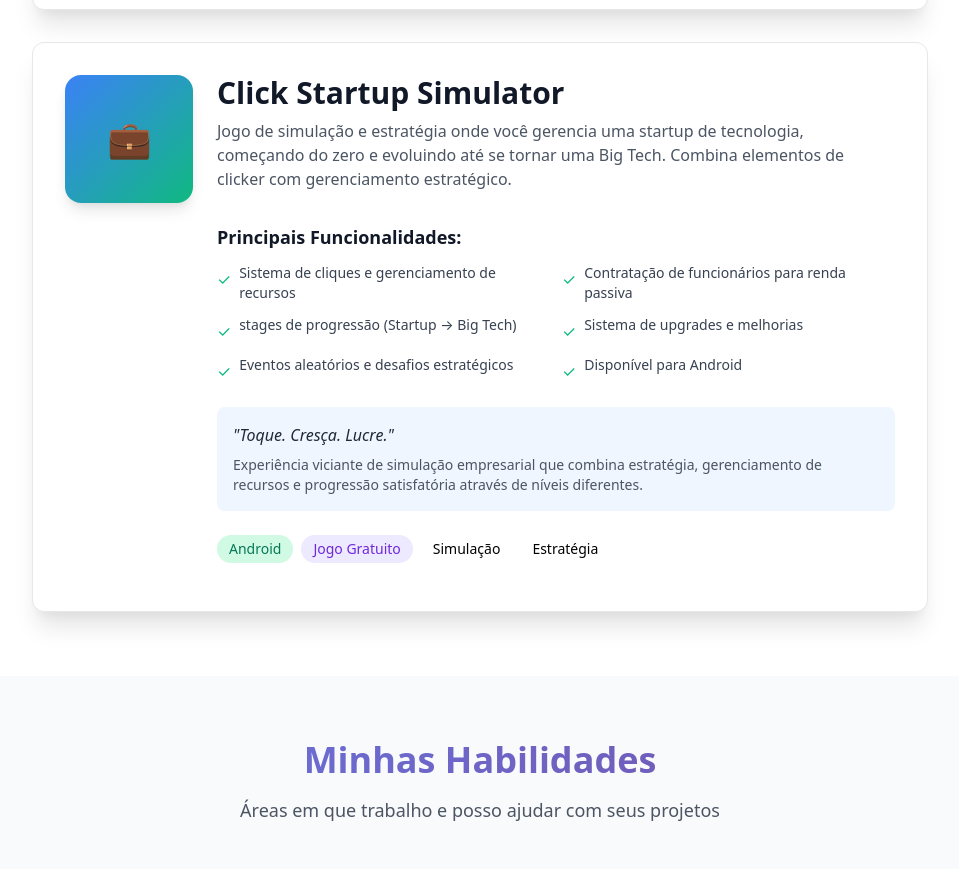
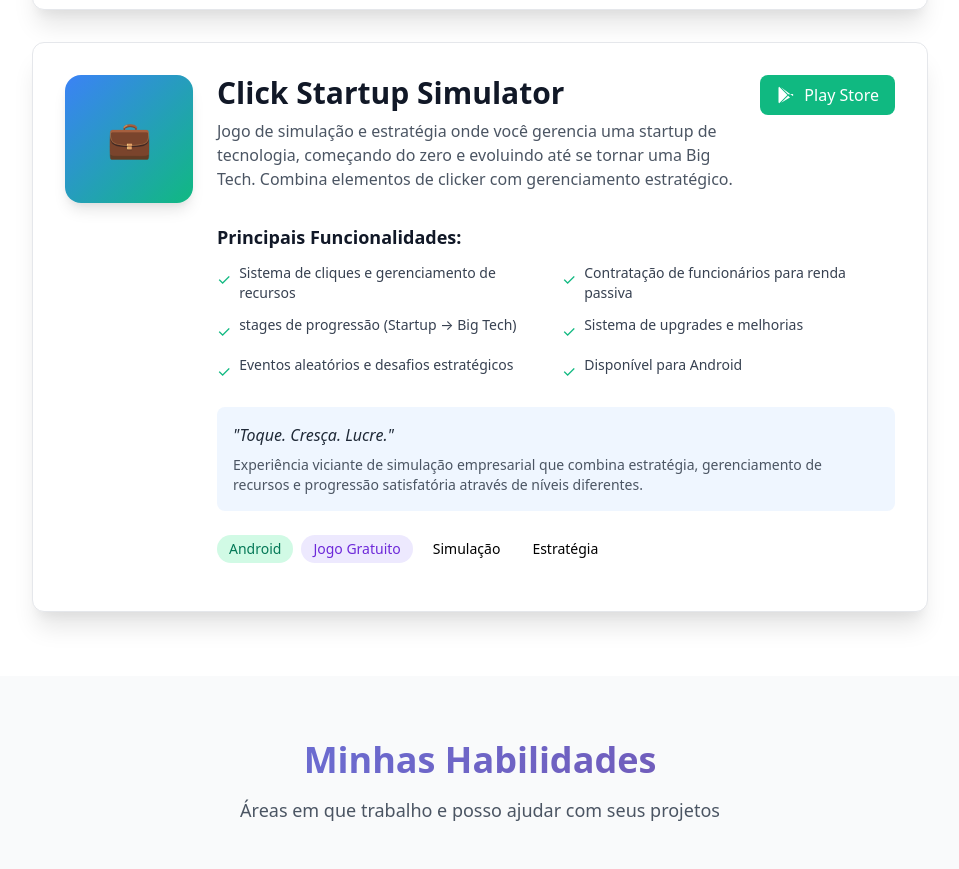
Before and after one commit to FpAnderson/fpanderson.github.io, a plain HTML site: page index.html in a window 1280 px wide. Shown: the part 1628-2497 px from the top of the page, without its empty margins (160-1119 px from the left). Drawn offline with nearby package versions, Linux system fonts and the light colour scheme.

Commit message:
adjust minor

```diff
--- a/index.html
+++ b/index.html
@@ -445,6 +445,15 @@
                                         Jogo de simulação e estratégia onde você gerencia uma startup de tecnologia, começando do zero e evoluindo até se tornar uma Big Tech. Combina elementos de clicker com gerenciamento estratégico.
                                     </p>
                                 </div>
+                                <a href="https://play.google.com/store/apps/details?id=com.clickstartup.simulator"
+                                   target="_blank"
+                                   rel="noopener noreferrer"
+                                   class="flex-shrink-0 ml-4 bg-green-500 hover:bg-green-600 text-white px-4 py-2 rounded-lg font-medium transition-all duration-300 transform hover:scale-105 flex items-center space-x-2">
+                                    <svg class="w-5 h-5" fill="currentColor" viewBox="0 0 24 24">
+                                        <path d="M3,20.5V3.5C3,2.91 3.34,2.39 3.84,2.15L13.69,12L3.84,21.85C3.34,21.6 3,21.09 3,20.5M16.81,15.12L6.05,21.34L14.54,12.85L16.81,15.12M20.16,10.81C20.5,11.08 20.75,11.5 20.75,12C20.75,12.5 20.5,12.92 20.16,13.19L6.05,2.66L14.54,11.15L20.16,10.81Z"/>
+                                    </svg>
+                                    <span>Play Store</span>
+                                </a>
                             </div>
 
                             <!-- Features -->
```
Also changed, not shown: app-ads.txt.
